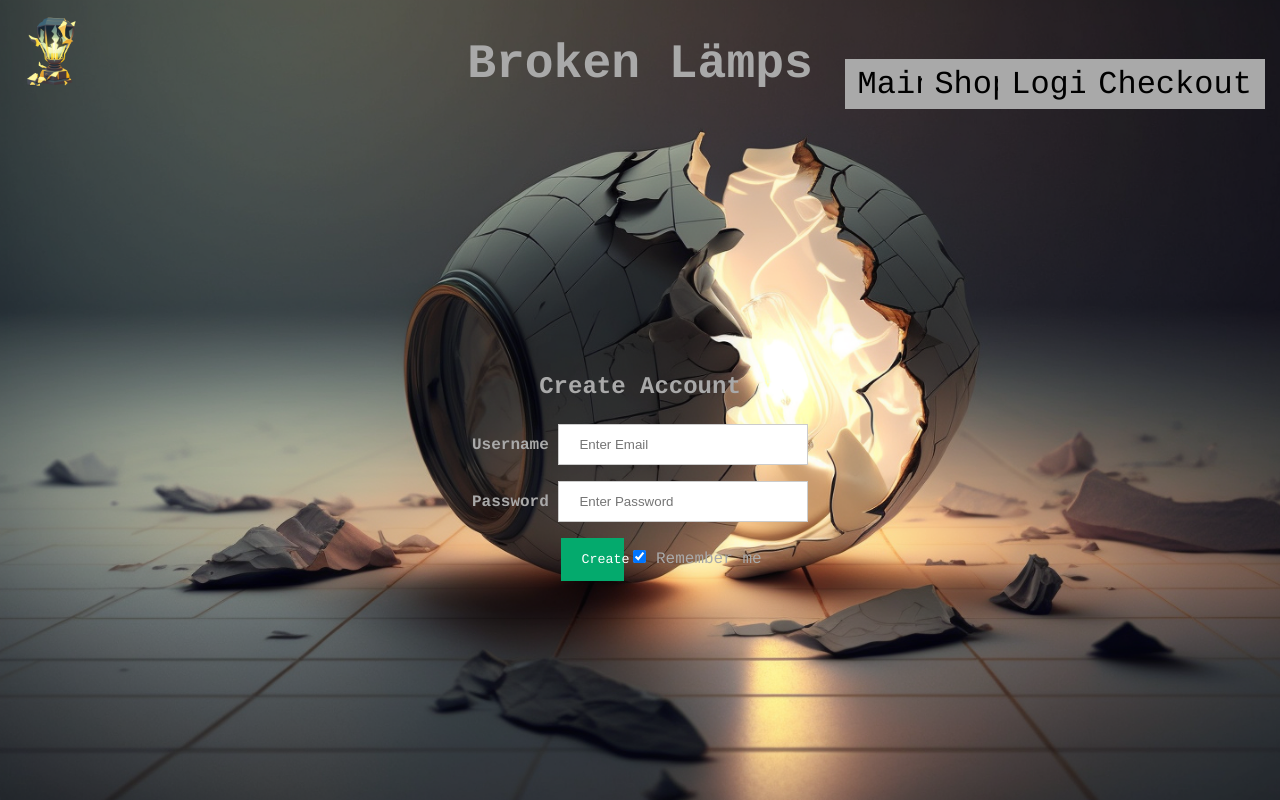
After one commit to Candyyn/D0018E, a Python web app: template templates/register.html in a window 1280 px wide. The commit adds this page. Run offline with Jinja, Linux system fonts and the light colour scheme; the template is opened without the code that fills it, so the values that code supplies are empty.

Commit message:
uppdatera alla sidor och bakgrund

```diff
--- a/public/Style.css
+++ b/public/Style.css
@@ -10,17 +10,20 @@
     background-size: cover;
     position: absolute;
 }
-header{
-    backdrop-filter: blur(20px);
-    position: fixed;
-    width: 100%;
-}
+
 
 * {
     margin: 0;
     padding: 0;
 }
 
+footer{
+    z-index: 1;
+    backdrop-filter: blur(40px);
+    position: fixed;
+    width: 100%;
+    height: 10%;
+}
 
 img {
     z-index: -1;
@@ -45,7 +49,7 @@
 .button {
     font-family: courier;
     border: none;
-    color: white;
+    color: black;
     padding: 0.5% 1%;
     text-align: center;
     text-decoration: none;
@@ -58,43 +62,43 @@
 
 }
 .button1 {
-    background-color: white;
-    color: darkgrey;
+    background-color: darkgrey;
+    color: black;
     margin-left: 66%;
 }
 .button1:hover {
     background-color: darkgrey;
-    color: white;
+    color: black;
     box-shadow: 10px 10px 10px 5px grey;
 }
 .button2 {
-    background-color: white;
-    color: darkgrey;
+    background-color: darkgrey;
+    color: black;
     margin-left: 72%;
 }
 .button2:hover {
     background-color: darkgrey;
-    color: white;
+    color: black;
     box-shadow: 10px 10px 10px 5px grey;
 }
 .button3 {
-    background-color: white;
-    color: darkgrey;
+    background-color: darkgrey;
+    color: black;
     margin-left: 78%;
 }
 .button3:hover {
     background-color: darkgrey;
-    color: white;
+    color: black;
     box-shadow: 10px 10px 10px 5px grey;
 }
 .button4 {
-    background-color: white;
-    color: darkgrey;
+    background-color: darkgrey;
+    color: black;
     margin-left: 84.8%;
 }
 .button4:hover {
     background-color: darkgrey;
-    color: white;
+    color: black;
     box-shadow: 10px 10px 10px 5px grey;
 }
 #Asset1 {
@@ -149,6 +153,7 @@
     margin-top: 10%;
     font-family: courier;
     text-align: center;
+    color: darkgray;
 }
 
 input[type=text] {
@@ -189,6 +307,7 @@
     padding: 16px;
     font-family: courier;
     text-align: center;
+    color: darkgray;
 }
 
 span.psw {
--- a/templates/checkout.html
+++ b/templates/checkout.html
@@ -6,8 +6,9 @@
   <link rel="stylesheet" href="Style.css">
 </head>
 <body>
+<div class="background"></div>
 <header>
-  <img src="/img/trasiglampa.png" alt="logo">
+  <img src="/img/logo.png" alt="logo">
 
   <h1 id="Rubrik">Broken Lämps</h1>
 
--- a/templates/index.html
+++ b/templates/index.html
@@ -201,5 +201,8 @@
 
 
 </script>
+<footer>
+
+</footer>
 </body>
 </html>
--- /dev/null
+++ b/templates/register.html
@@ -0,0 +1,48 @@
+<!DOCTYPE html>
+<html lang="en">
+<head>
+    <meta charset="UTF-8">
+    <title>Trasiga Lampor</title>
+    <link rel="stylesheet" href="Style.css">
+</head>
+<body>
+<div class="background"></div>
+<header>
+    <img src="/img/logo.png" alt="logo">
+
+    <h1 id="Rubrik">Broken Lämps</h1>
+
+    <button onclick="document.location='./'" class="button button1">Main</button>
+    <button onclick="document.location='./shop'" class="button button2">Shop</button>
+    <button onclick="document.location='./login'" class="button button3">Login</button>
+    <button onclick="document.location='./checkout'" class="button button4">Checkout</button>
+
+
+    <svg id="Top1">
+        <rect/>
+    </svg>
+</header>
+
+<h2>Create Account</h2>
+
+<form action="./login" method="post">
+
+    <div class="container">
+        <label for="uname"><b>Username</b></label>
+        <input type="text" placeholder="Enter Email" name="email" required>
+        <br>
+        <label for="psw"><b>Password</b></label>
+        <input type="password" placeholder="Enter Password" name="password" required>
+        <br>
+        <button onclick="document.location='./index'" class="login" type="submit">Create</button>
+        <label>
+            <input type="checkbox" checked="checked" name="remember"> Remember me
+        </label>
+    </div>
+</form>
+
+<svg id="Bottom1">
+    <rect/>
+</svg>
+</body>
+</html>
```
Also changed, not shown: other parts of public/Style.css (+115 -1 lines), templates/Shop.html (+52 -1 lines), templates/login.html (+7 -2 lines), public/Assets/lampa1.png (added), public/Assets/lampa2.png (added), public/Assets/lampa3.png (added).
